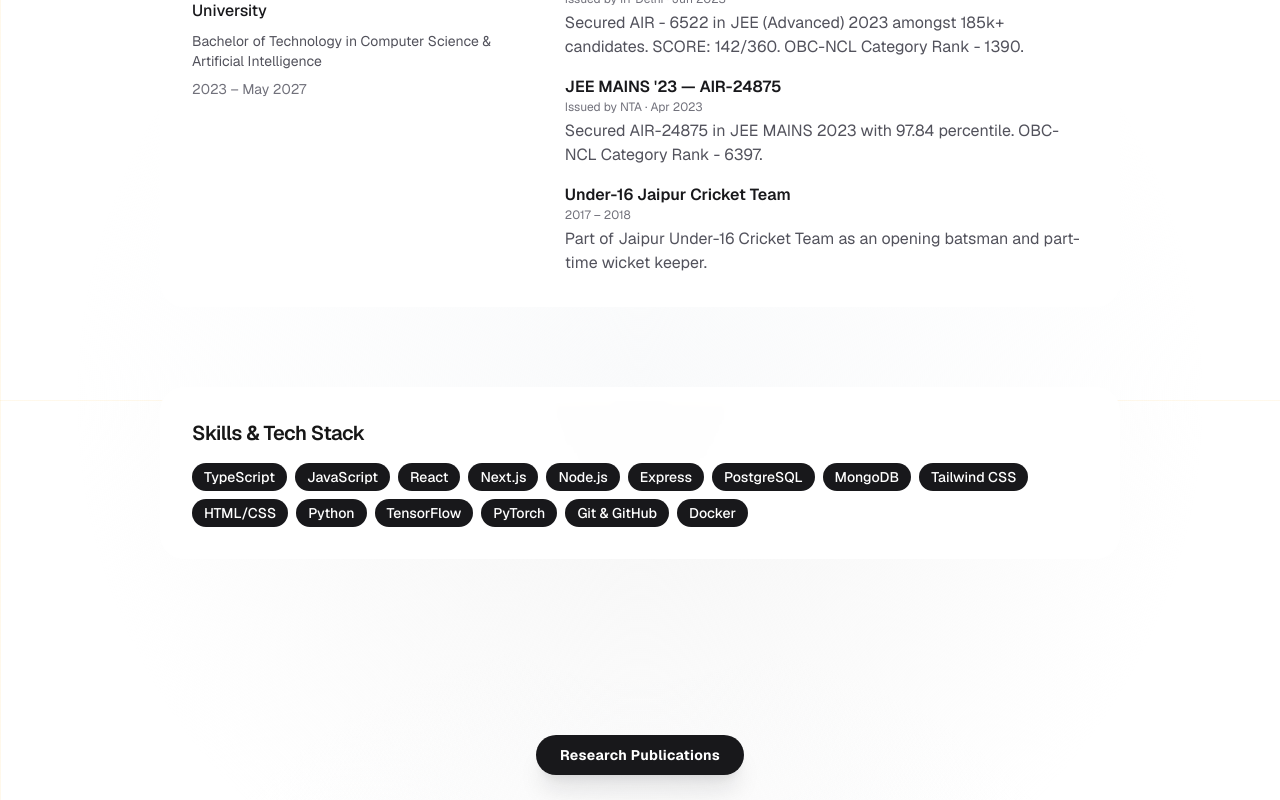
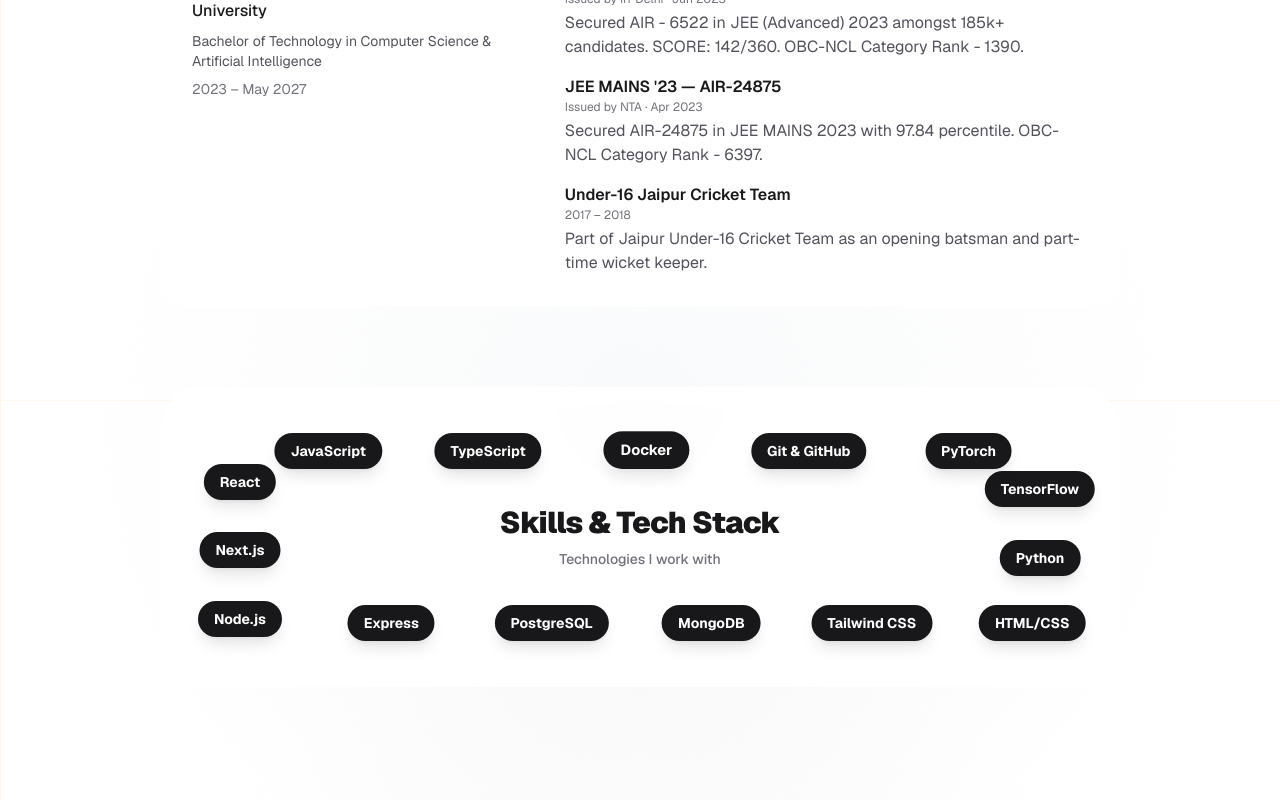
Before and after one commit to RAVIYADAV6522/ravi-portfolio, a Next.js app: page / in a window 1280 px wide. Shown: the part 2000-2800 px from the top of the page. Built offline with nearby package versions, Linux system fonts and the light colour scheme.

Commit message:
skills snake running animation added

```diff
--- a/src/app/globals.css
+++ b/src/app/globals.css
@@ -123,3 +123,23 @@
 .custom-animate-scroll {
   animation: scroll-marquee 40s linear infinite;
 }
+
+@keyframes perimeter-run {
+  /* Constant speed calculation assuming roughly 2:1 container aspect ratio */
+  /* Top edge (fast direction, long distance) */
+  0% { left: 0%; top: 0%; transform: translate(-50%, -50%); }
+  33.3% { left: 100%; top: 0%; transform: translate(-50%, -50%); }
+
+  /* Right edge (short distance, needs less time) */
+  50% { left: 100%; top: 100%; transform: translate(-50%, -50%); }
+
+  /* Bottom edge */
+  83.3% { left: 0%; top: 100%; transform: translate(-50%, -50%); }
+
+  /* Left edge */
+  100% { left: 0%; top: 0%; transform: translate(-50%, -50%); }
+}
+
+.animate-perimeter-run {
+  animation: perimeter-run 40s linear infinite;
+}
--- a/src/components/SkillsSection.tsx
+++ b/src/components/SkillsSection.tsx
@@ -1,5 +1,6 @@
 export function SkillsSection() {
   const skills = [
+    "Docker", // Moving Docker to the front so it leads the train visually
     "TypeScript",
     "JavaScript",
     "React",
@@ -14,23 +15,42 @@
     "TensorFlow",
     "PyTorch",
     "Git & GitHub",
-    "Docker",
   ];
 
   return (
-    <section id="skills" className="rounded-3xl surface p-6 sm:p-8">
-      <h2 className="text-lg font-semibold tracking-tight sm:text-xl">
+    <section id="skills" className="relative flex flex-col justify-center items-center overflow-hidden rounded-[2.5rem] surface p-6 sm:p-8 h-[250px] sm:h-[300px]">
+      <div className="z-10 text-center space-y-2 pointer-events-none">
+        <h2 className="text-2xl font-black tracking-tight text-zinc-900 sm:text-3xl">
           Skills &amp; Tech Stack
         </h2>
-      <div className="mt-4 flex flex-wrap gap-2 text-xs sm:text-sm">
-        {skills.map((skill) => (
+        <p className="text-sm font-medium text-zinc-500">
+          Technologies I work with
+        </p>
+      </div>
+
+      {/* Perimeter Train Container */}
+      <div className="absolute inset-y-12 inset-x-10 sm:inset-y-16 sm:inset-x-20 pointer-events-none">
+        {skills.map((skill, idx) => {
+          // Perfectly distribute 15 items across a 40-second animation loop
+          // (40s / 15 items = 2.66s spacing). This guarantees they never overlap.
+          // Docker (idx 0) gets the largest negative delay so it leads the front.
+          const spacing = 40 / skills.length;
+          const delay = `-` + ((skills.length - idx) * spacing).toFixed(2) + `s`;
+
+          return (
             <span
               key={skill}
-            className="rounded-full bg-zinc-900 px-3 py-1 font-medium text-white"
+              className={`absolute flex items-center justify-center rounded-full px-4 py-2 text-xs sm:text-sm font-bold shadow-lg transition-transform hover:scale-110 pointer-events-auto animate-perimeter-run hover:[animation-play-state:paused] bg-zinc-900 text-white z-10 ${
+                skill === "Docker" ? "z-20 scale-105 outline outline-2 outline-white/20" : ""
+              }`}
+              style={{
+                animationDelay: delay,
+              }}
             >
               {skill}
             </span>
-        ))}
+          );
+        })}
       </div>
     </section>
   );
```
Lines whose indentation alone changed are shown as unchanged.
